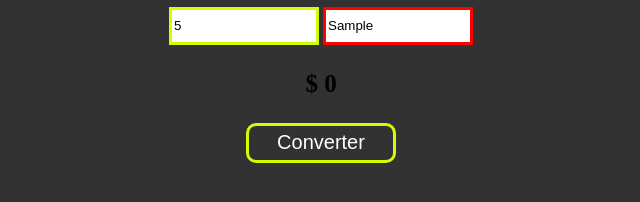
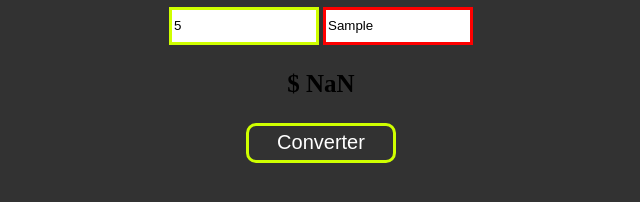
Before and after one commit to jmtannus/Dollar-Converter, a plain HTML site: page site.html in a window 1280 px wide. Both pictures are taken after typing "5", "Sample" into the empty fields and a click on the button "Converter". Shown: the part 540-742 px from the top of the page, 319-959 px from the left. Drawn offline with Linux system fonts and the light colour scheme.

Commit message:
alterando nome do paragrafo

```diff
--- a/site.html
+++ b/site.html
@@ -7,14 +7,13 @@
 
   <body>
     <img src="./img/my-dolar.gif" alt="cofrinho de porco" />
-
     <h1>My Dolars</h1>
 
     <div>
       <input id="input-real" type="number" placeholder="Valor em Reais" />
       <input id="input-dolar" placeholder="Valor do Dólar" />
 
-      <p id="valor-final-dolar">$ 0</p>
+      <p id="dolares">$</p>
 
       <button onclick="calcularDolar()">Converter</button>
     </div>
@@ -77,7 +76,9 @@
 
       let resultado = real / dolar; // variavel guarda o valor do resultado
 
-      alert(resultado); // mostra na tela o resultado
+      dolares.innerHTML = "$ " + resultado; // insere o valor do resultado no nosso paragrafo
+
+      alert("O resultado é $" + resultado + " dólares"); // mostra na tela o resultado
     }
   </script>
 </html>
```
